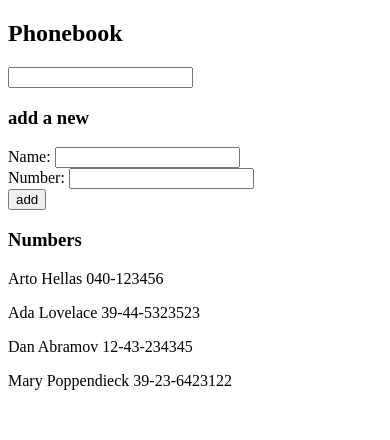
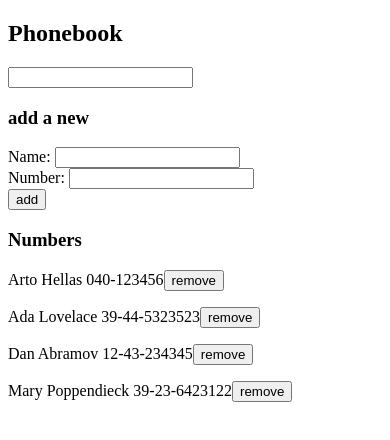
Before and after one commit to traviswilliams997/FullStackOpen, a React (Vite) app in the folder Part2/thephonebook/: page / in a window 390 px wide. Shown: the top 440 px of the page. Built offline with nearby package versions, Linux system fonts and the light colour scheme; data requests are answered from the project's data file.

Commit message:
Thephonebook 2.14

```diff
--- a/Part2/thephonebook/src/App.jsx
+++ b/Part2/thephonebook/src/App.jsx
@@ -13,10 +13,10 @@ const App = () => {
 
   useEffect(() => {
     personService
-  .getAll()
-  .then(initialPersons => {
-    setPersons(initialPersons)
-  })
+    .getAll()
+    .then(initialPersons => {
+      setPersons(initialPersons)
+    })
   }, [])
 
   const addPerson = (event) => {
@@ -55,6 +55,17 @@ const App = () => {
     setNewFilter(event.target.value)
   }
 
+  const deletePerson = (id) => {
+    if (window.confirm("Do you really want to delete?")) {
+      personService
+      .remove(id)
+      .then(() => {
+        setPersons(persons.filter(p => p.id !== id))
+      })
+    }
+
+  }
+
   const filteredPersons =  newFilter === '' ?  persons :  persons.filter(person => person.name.toLowerCase() === newFilter.toLowerCase())
 
   return (
@@ -70,7 +81,7 @@ const App = () => {
         handleNumberChange={handleNumberChange}
       />
       <h3>Numbers</h3>
-      <Persons persons={filteredPersons}/>
+      <Persons persons={filteredPersons} deletePerson={deletePerson}/>
     </div>
   )
 }
--- a/Part2/thephonebook/src/components/Person.jsx
+++ b/Part2/thephonebook/src/components/Person.jsx
@@ -1,3 +1,12 @@
-const Person = ({name, number}) => <p>{name} {number}</p>
+const Person = ({name, number, deletePerson}) => {
+  return (
+    <div>
+      <p>
+        {name} {number}
+        <button onClick={deletePerson}> remove</button>
+      </p>
+    </div>
+  )
+}
 
 export default Person
--- a/Part2/thephonebook/src/components/Personform.jsx
+++ b/Part2/thephonebook/src/components/Personform.jsx
@@ -1,7 +1,6 @@
 import Forminput from "./Forminput"
 
 const Personform = ({onSubmit, newName, newNumber, handleNumberChange, handleNameChange }) => {
-
   return (
     <form onSubmit={onSubmit}>
       <Forminput value={newName.trim()} onChange={handleNameChange} text='Name:'/>
--- a/Part2/thephonebook/src/components/Persons.jsx
+++ b/Part2/thephonebook/src/components/Persons.jsx
@@ -1,11 +1,16 @@
 import Person from './Person'
 
-const Persons = ({persons}) => {
+const Persons = ({persons, deletePerson}) => {
 
   return (
     <div>
       {persons.map(person =>
-        <Person key={person.id} name={person.name} number={person.number} />
+        <Person
+          key={person.id}
+          name={person.name}
+          number={person.number}
+          deletePerson={() => deletePerson(person.id)}
+        />
       )}
     </div>
   )
--- a/Part2/thephonebook/src/services/persons.js
+++ b/Part2/thephonebook/src/services/persons.js
@@ -2,9 +2,9 @@ import axios from 'axios'
 const baseUrl = 'http://localhost:3001/persons'
 
 const getAll = () => {
-    const request = axios.get(baseUrl)
-    return request.then(response => response.data )
-  }
+  const request = axios.get(baseUrl)
+  return request.then(response => response.data )
+}
 
 const create = newObject => {
   const request = axios.post(baseUrl, newObject)
@@ -15,5 +15,9 @@ const update = (id, newObject) => {
   const request = axios.put(`${baseUrl}/${id}`, newObject)
   return request.then(response => response.data)
 }
+const remove = (id) => {
+  const request = axios.delete(`${baseUrl}/${id}`)
+  return request
+}
 
-export default { getAll, create, update }
+export default { getAll, create, update, remove }
```
Lines whose indentation alone changed are shown as unchanged.
